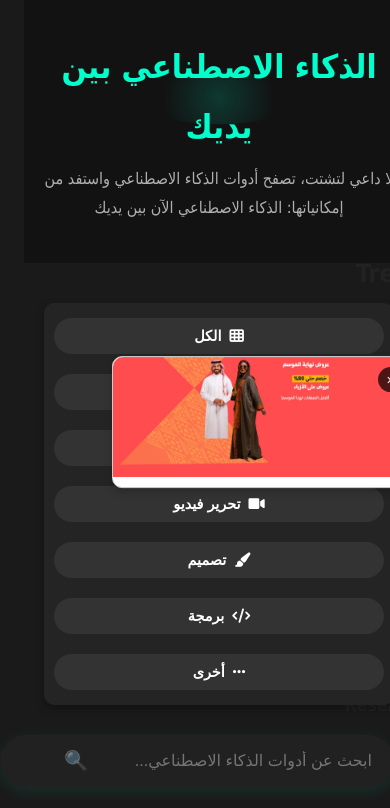
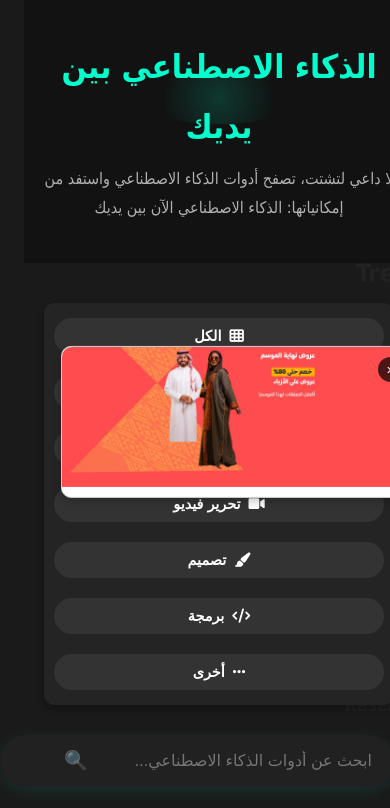
Before and after one commit to SWE-M/AI-websites, a plain HTML site: page index.html in a window 390 px wide. Shown: the top 808 px of the page. Drawn offline with Linux system fonts and the light colour scheme.

Commit message:
Update index.html

```diff
--- a/index.html
+++ b/index.html
@@ -507,8 +507,9 @@
 /* إعدادات للأجهزة الصغيرة */
 @media (max-width: 768px) {
     .ad-sidebar {
-        width: 300px; /* تقليل العرض */
+        width: 90%; /* تقليل العرض */
         max-width: 90%; /* ملاءمة العرض حسب الشاشة */
+	 height: auto; /* يمكن ضبط الطول حسب المحتوى */
     }
 }
 
```
